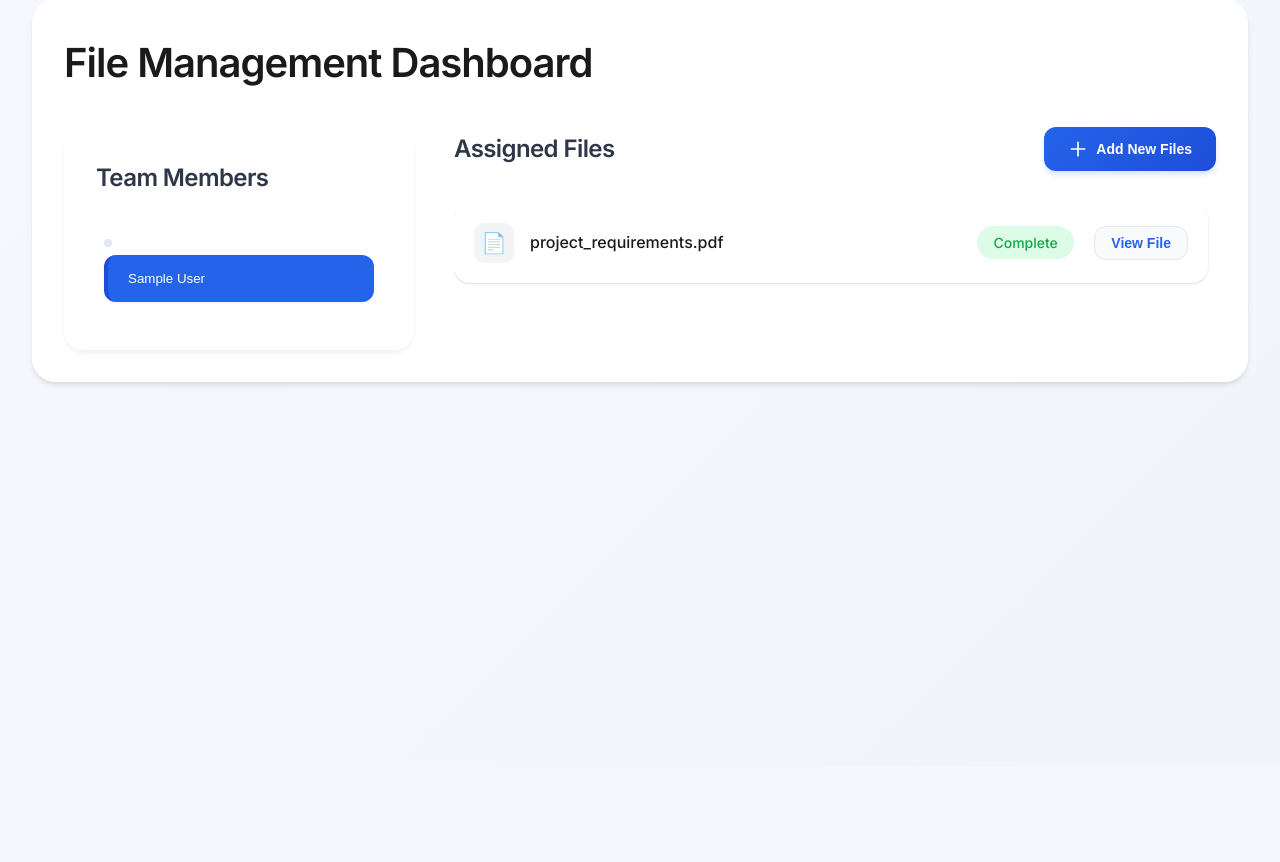
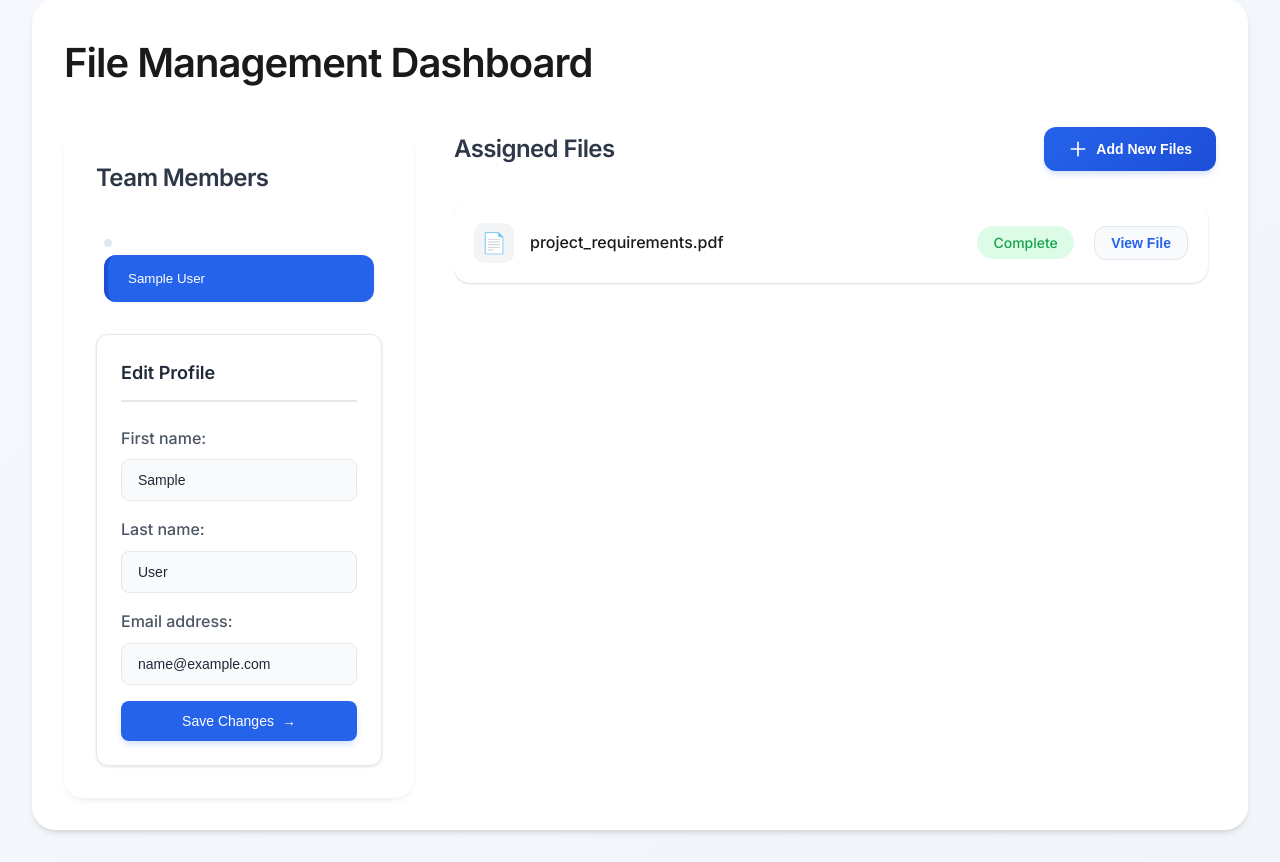
Before and after one commit to AarushRaheja/Hera-Health-Solutions, a Django app: a page that uses dashboard/templates/dashboard/user_dashboard.html in a window 1280 px wide. Shown: the part 33-895 px from the top of the page. Before the commit the page ends 419 px from the top, so only its background shows below. Run offline with Django 4.2, Linux system fonts and the light colour scheme; the visitor is signed in with stand-in values (Sample User, id 1); data comes from the database, SQL or seed files in the repository.

Commit message:
edit profile

```diff
--- a/dashboard/templates/dashboard/user_dashboard.html
+++ b/dashboard/templates/dashboard/user_dashboard.html
@@ -370,6 +370,80 @@
             padding-right: 0.5rem;
         }
 
+        /* Profile Edit Section */
+        .profile-edit-section {
+            background: white;
+            border-radius: 12px;
+            padding: 1.5rem;
+            margin-top: 1.5rem;
+            box-shadow: 0 1px 3px rgba(0, 0, 0, 0.1);
+            border: 1px solid #e5e7eb;
+        }
+
+        .profile-edit-section h3 {
+            font-size: 1.125rem;
+            color: #1f2937;
+            margin-bottom: 1.5rem;
+            font-weight: 600;
+            border-bottom: 2px solid #e5e7eb;
+            padding-bottom: 0.75rem;
+        }
+
+        .profile-form {
+            display: grid;
+            gap: 1rem;
+        }
+
+        .profile-form label {
+            display: block;
+            margin-bottom: 0.5rem;
+            color: #4b5563;
+            font-weight: 500;
+        }
+
+        .profile-form .form-control {
+            width: 100%;
+            padding: 0.75rem 1rem;
+            border: 1px solid #e5e7eb;
+            border-radius: 8px;
+            background: #f9fafb;
+            color: #1f2937;
+            font-size: 0.875rem;
+            transition: all 0.2s ease;
+        }
+
+        .profile-form .form-control:focus {
+            outline: none;
+            border-color: #2563eb;
+            background: white;
+            box-shadow: 0 0 0 3px rgba(37, 99, 235, 0.1);
+        }
+
+        .profile-form .btn-primary {
+            background: #2563eb;
+            color: white;
+            padding: 0.75rem 1.5rem;
+            border-radius: 8px;
+            border: none;
+            cursor: pointer;
+            font-weight: 500;
+            transition: all 0.2s ease;
+            display: inline-flex;
+            align-items: center;
+            gap: 0.5rem;
+            justify-content: center;
+        }
+
+        .profile-form .btn-primary:hover {
+            background: #1d4ed8;
+            transform: translateY(-1px);
+        }
+
+        .profile-form .btn-primary::after {
+            content: '→';
+            font-size: 0.875rem;
+        }
+
         .file-card {
             background: white;
             border: 1px solid #e5e7eb;
@@ -494,6 +568,18 @@
                     </li>
                     {% endfor %}
                 </ul>
+
+                <!-- Profile Edit Section -->
+                {% if user %}
+                <div class="profile-edit-section">
+                    <h3>Edit Profile</h3>
+                    <form method="post" class="profile-form">
+                        {% csrf_token %}
+                        {{ profile_form.as_p }}
+                        <button type="submit" name="edit_profile" class="btn btn-primary">Save Changes</button>
+                    </form>
+                </div>
+                {% endif %}
             </div>
 
             <!-- Main Content Area -->
--- a/dashboard/views.py
+++ b/dashboard/views.py
@@ -3,6 +3,19 @@ from django.shortcuts import render, redirect, get_object_or_404
 from django.contrib.auth.models import User
 from .models import File
 from django.contrib.auth.decorators import login_required
+from django.contrib.auth.forms import UserChangeForm
+from django import forms
+
+# Custom form for editing user profile
+class UserProfileForm(forms.ModelForm):
+    class Meta:
+        model = User
+        fields = ['first_name', 'last_name', 'email']
+        widgets = {
+            'first_name': forms.TextInput(attrs={'class': 'form-control'}),
+            'last_name': forms.TextInput(attrs={'class': 'form-control'}),
+            'email': forms.EmailInput(attrs={'class': 'form-control'})
+        }
 
 @login_required
 def user_dashboard(request):
@@ -28,6 +41,16 @@ def user_page(request, username):
     user = get_object_or_404(User, username=username)
     user_files = File.objects.filter(user=user)
 
+    # Handle user profile form
+    if request.method == 'POST' and 'edit_profile' in request.POST:
+        form = UserProfileForm(request.POST, instance=user)
+        if form.is_valid():
+            form.save()
+            return redirect('user_page', username=username)
+    else:
+        form = UserProfileForm(instance=user)
+
+    # Handle file status updates
     if request.method == 'POST':
         for file_id in request.POST.getlist('file_id'):
             file = File.objects.get(id=file_id)
@@ -40,5 +63,6 @@ def user_page(request, username):
     return render(request, 'dashboard/user_dashboard.html', {
         'files': user_files,
         'user': user,
-        'all_users': User.objects.all()
+        'all_users': User.objects.all(),
+        'profile_form': form
     })
```
